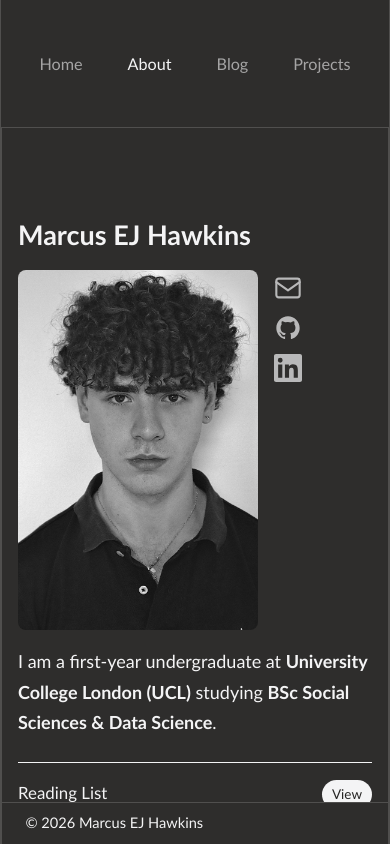
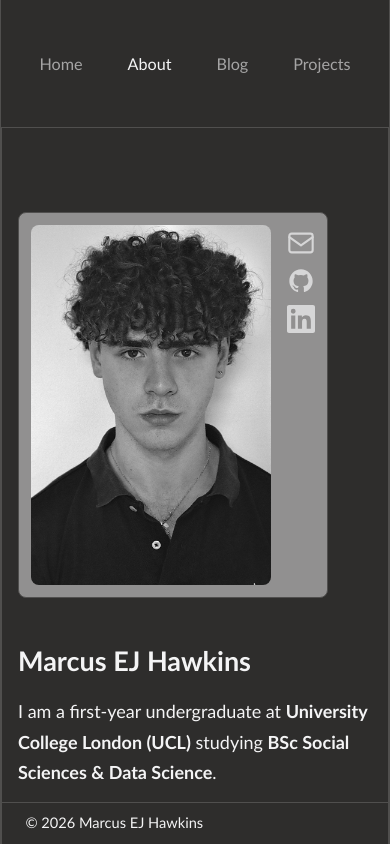
Before and after one commit to marcusehh/portfolio, a React (Vite) app: page / in a window 390 px wide. Both pictures are taken after a click on the button "About". Built offline with nearby package versions, Linux system fonts and the light colour scheme.

Commit message:
Cool face-card

```diff
--- a/src/index.css
+++ b/src/index.css
@@ -277,10 +277,42 @@ a:hover {
 }
 
 .about__name--mobile {
-  display: none;
+  display: block;
+  margin-bottom: 16px;
+}
+
+.about__card-row {
+  display: flex;
+  flex-direction: row;
+  gap: 24px;
+  align-items: flex-start;
+}
+
+.about__body {
+  flex: 1;
+  min-width: 0;
 }
 
 .about__mobile-row {
+  display: inline-flex;
+  flex-direction: row;
+  gap: 16px;
+  align-items: flex-start;
+  margin-bottom: 16px;
+  border: 1px solid var(--border);
+  border-radius: var(--radius);
+  padding: 12px;
+  background: #919090;
+}
+
+.about__links--mobile {
+  flex-direction: column;
+  gap: 12px;
+  padding-top: 4px;
+}
+
+.about__portrait--desktop,
+.about__header--desktop {
   display: none;
 }
 
@@ -574,22 +606,13 @@ button.tag {
     display: none;
   }
 
-  .about__portrait--desktop,
-  .about__header--desktop {
-    display: none;
-  }
-
   .about__name--mobile {
     display: block;
     margin-bottom: 12px;
   }
 
-  .about__mobile-row {
-    display: flex;
-    flex-direction: row;
-    gap: 16px;
-    align-items: flex-start;
-    margin-bottom: 16px;
+  .about__card-row {
+    flex-direction: column;
   }
 
   .about__portrait--mobile {
@@ -602,11 +625,6 @@ button.tag {
     filter: grayscale(100%);
   }
 
-  .about__links--mobile {
-    flex-direction: column;
-    gap: 12px;
-    padding-top: 4px;
-  }
 
   .content {
     text-align: left;
--- a/src/pages/About.tsx
+++ b/src/pages/About.tsx
@@ -133,16 +133,16 @@ export default function About() {
           <h2>Marcus EJ Hawkins</h2>
           <div className="about__links">{linkNodes}</div>
         </div>
-        {/* Mobile: h2, then portrait + stacked links side by side */}
-        <h2 className="about__name--mobile">Marcus EJ Hawkins</h2>
+        <div className="about__card-row">
           <div className="about__mobile-row">
             <img className="about__portrait about__portrait--mobile" src="/images/headshot.jpg" alt="Marcus EJ Hawkins" />
             <div className="about__links about__links--mobile">{linkNodes}</div>
           </div>
+          <div className="about__body">
+            <h2 className="about__name--mobile">Marcus EJ Hawkins</h2>
             <p>
               I am a first-year undergraduate at <b>University College London (UCL)</b>{' '} studying <b>BSc Social Sciences & Data Science</b>.
             </p>
-
             <ul className="post-list about__reading-list">
           <li
             className="post-item"
@@ -163,6 +163,8 @@ export default function About() {
           </li>
             </ul>
           </div>
+        </div>
+      </div>
     </section>
   )
 }
```
Lines whose indentation alone changed are shown as unchanged.
